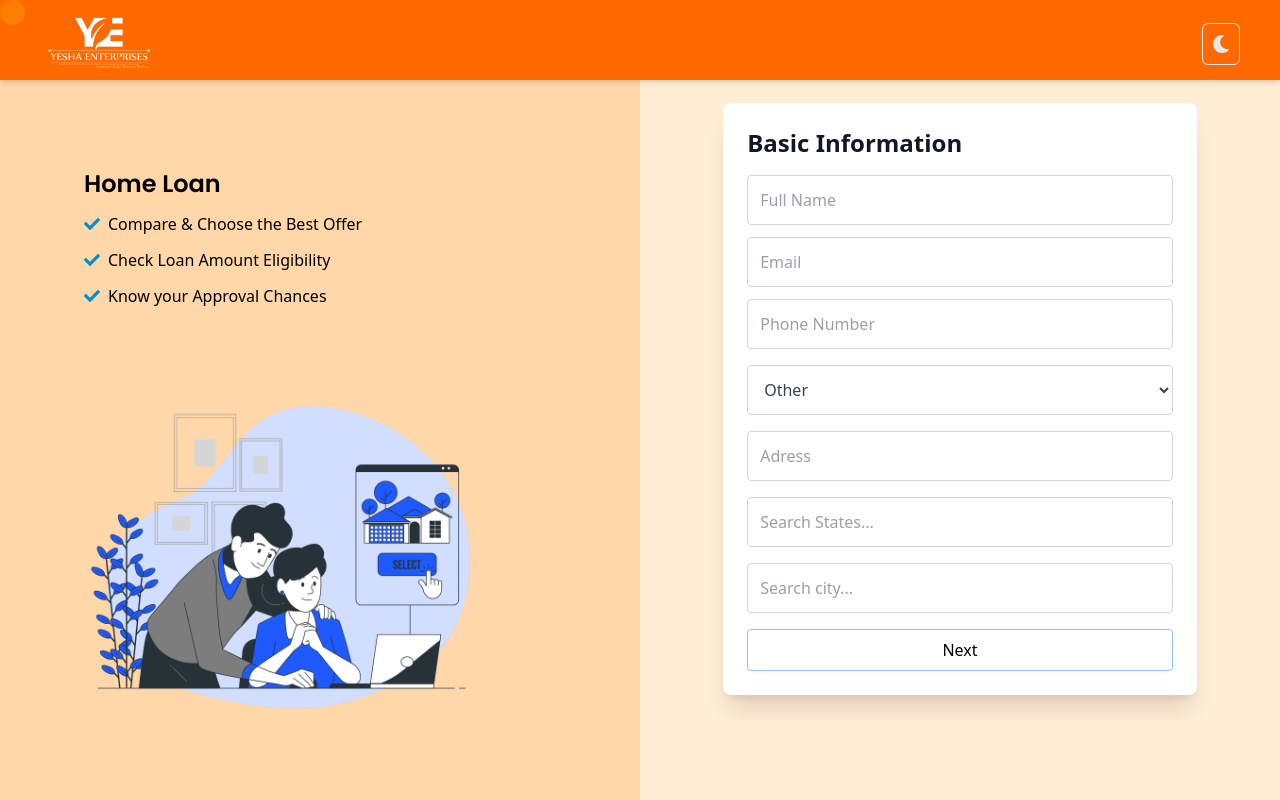
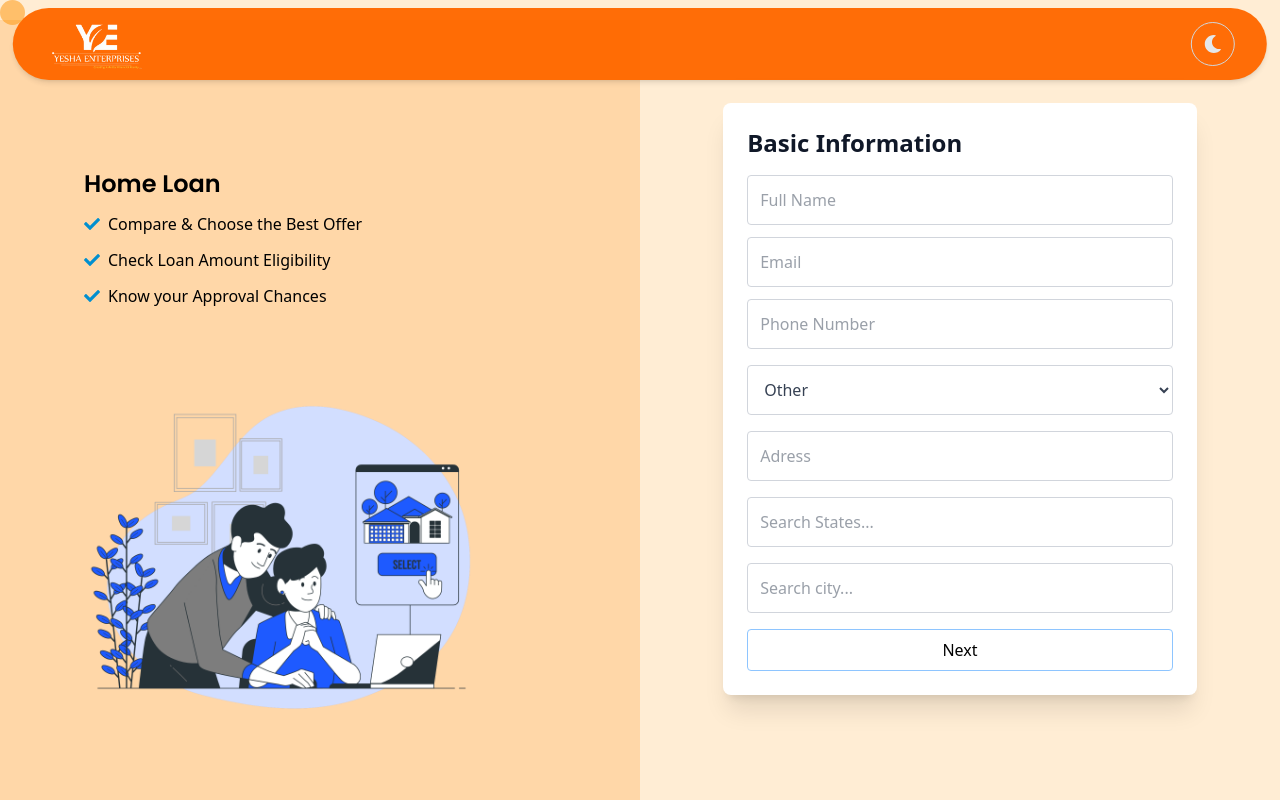
Before and after one commit to krishna9212/YeshaEnterprises.com, a React (Vite) app: page /#/home-loan in a window 1280 px wide. Shown: the top 800 px of the page. Built offline with nearby package versions, Linux system fonts and the light colour scheme.

Commit message:
NavUpdate and logic updates optimization

```diff
--- a/src/Components/Footer.jsx
+++ b/src/Components/Footer.jsx
@@ -40,7 +40,7 @@ const FooterSection = ({ title, children }) => (
 const ContactInfo = ({ label, value, link }) => (
   <div className="flex gap-1 text-gray-300 hover:text-orange-100 transition duration-300">
     <p className="font-medium">{label}</p>
-    <a href={link} className="hover:underline">{value}</a>
+    <a href={link} className="">{value}</a>
   </div>
 );
 
--- a/src/Components/Form3.jsx
+++ b/src/Components/Form3.jsx
@@ -436,11 +436,7 @@ const MultiStepForm = () => {
         {step === 5 && (
   <motion.div initial={{ opacity: 0 }} animate={{ opacity: 1 }}>
     <h2 className="text-3xl font-bold mb-6 text-gray-900 dark:text-white">Select Loan Amount</h2>
-    {[
-      "Below ₹10K",
-      "₹10K - ₹25K",
-      "₹25K - ₹50K",
-    ].map((range) => (
+    {["Below ₹10k", "₹10k - ₹20k", "₹20k - ₹30k","₹30k - ₹40k", "Above ₹40k"].map((range) => (
       <div
         key={range}
         className={`p-4 border dark:border-gray-500 border-gray-300 dark:text-white rounded cursor-pointer transition mt-2 ${
--- a/src/Components/Landing.jsx
+++ b/src/Components/Landing.jsx
@@ -6,7 +6,7 @@ const Landing = () => {
   const navigate = useNavigate();
 
   return (
-    <div className="bg-orange-100 dark:bg-gray-900 flex mt-[4.6rem] md:mt-16 items-center justify-center h-min-screen p-6">
+    <div className="bg-orange-100 dark:bg-gray-900 flex mt-[5rem] md:mt-18 items-center justify-center h-min-screen p-6">
       <div className="bg-orange-600 dark:bg-gray-800 text-white rounded-lg p-10 flex flex-col md:flex-row items-center space-y-6 md:space-y-0 md:space-x-10 w-full shadow-xl">
         <div className="flex-1 text-center md:text-left">
           <h1 className="text-2xl md:text-5xl poppins-bold leading-snug">
--- a/src/Components/Navigation.jsx
+++ b/src/Components/Navigation.jsx
@@ -1,76 +1,38 @@
 import React, { useState, useEffect } from "react";
-import { Link, useLocation } from "react-router-dom"; // Import useLocation
+import { Link } from "react-router-dom";
 import { FaSun, FaMoon } from "react-icons/fa";
 import logo from "./../assets/LLoGGO.png";
 
 function Navigation() {
-  const [darkMode, setDarkMode] = useState(
-    () => localStorage.getItem("theme") === "dark" ||
-          (!localStorage.getItem("theme") && window.matchMedia("(prefers-color-scheme: dark)").matches)
-  );
+  // Get initial theme from localStorage or system preference
+  const getInitialTheme = () => {
+    const storedTheme = localStorage.getItem("theme");
+    return storedTheme ? storedTheme === "dark" : window.matchMedia("(prefers-color-scheme: dark)").matches;
+  };
 
-  const [loading, setLoading] = useState(false); // Loading state
+  const [darkMode, setDarkMode] = useState(getInitialTheme);
 
-  const location = useLocation();
-
+  // Apply theme change when darkMode state updates
   useEffect(() => {
-    if (darkMode) {
-      document.documentElement.classList.add("dark");
-      localStorage.setItem("theme", "dark");
-    } else {
-      document.documentElement.classList.remove("dark");
-      localStorage.setItem("theme", "light");
-    }
+    document.documentElement.classList.toggle("dark", darkMode);
+    localStorage.setItem("theme", darkMode ? "dark" : "light");
   }, [darkMode]);
 
+  return (
+    <nav className="fixed top-2 left-1/2 transform opacity-[97%]   -translate-x-1/2  w-[98%] h-20 md:h-18 px-6 md:px-8 flex items-center justify-between rounded-full bg-orange-500 dark:bg-gray-950 dark:text-white shadow-md z-50 transition-all duration-300">
+      {/* Logo */}
+      <Link to="/" className="flex items-center">
+        <img src={logo} alt="LoanKarade" className="h-14  w-auto transition-all duration-300" />
+      </Link>
 
-
-  useEffect(() => {
-    if (location.pathname === "/") {
-      setLoading(true);
-      setTimeout(() => setLoading(false), 500);
-    }
-  }, [location.pathname]);
-
-  return (
-    <>
-
-      <nav className="h-[9%] md:h-[10%] fixed z-50 w-full flex items-center justify-between bg-orange-500 dark:bg-gray-950 dark:text-white transition-all duration-300 px-4 md:px-10 shadow-md">
-        <div className="flex items-center h-full">
-          <Link to="/" className="w-full h-full flex items-center">
-
-
-          <img
-          src={logo}// Switch logo based on dark mode
-          alt="LoanKarade"
-          className="h-[60%] md:h-16 w-auto transition-all duration-300"
-        />
-          </Link>
-        </div>
-
-        <div className="flex items-center space-x-3 md:space-x-6 pt-2">
-          <button
-            onClick={() => {
-              setDarkMode(!darkMode)
-            }}
-            className="px-[9px] py-[11.3px] rounded-md transition-all duration-1000 border-[0.4px] border-gray-200 dark:bg-gray-900 dark:hover:bg-transparent hover:bg-orange-600 flex items-center justify-center"
-          >
-            {darkMode ? (
-              <FaSun className="text-gray-200 text-lg" />
-            ) : (
-              <FaMoon className="text-gray-200 text-lg" />
-            )}
-          </button>
-
-
-        </div>
-      </nav>
-
-
-
-
-
-      </>
+      {/* Theme Toggle Button */}
+      <button
+        onClick={() => setDarkMode((prev) => !prev)}
+        className="p-3 rounded-full border border-gray-300 dark:bg-gray-950 dark:hover:bg-black hover:bg-orange-600 transition-all duration-300"
+      >
+        {darkMode ? <FaSun className="text-gray-200 text-lg" /> : <FaMoon className="text-gray-200 text-lg" />}
+      </button>
+    </nav>
   );
 }
 
```
